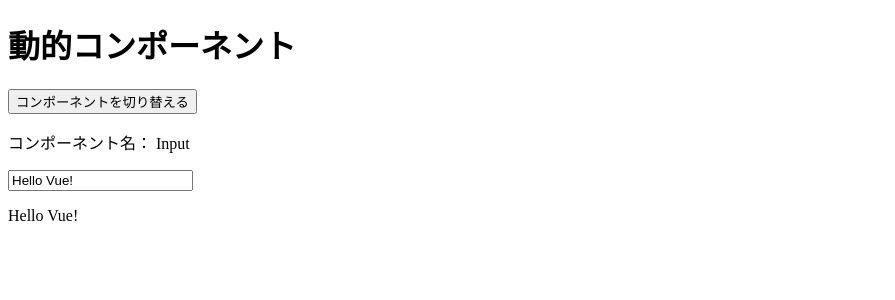
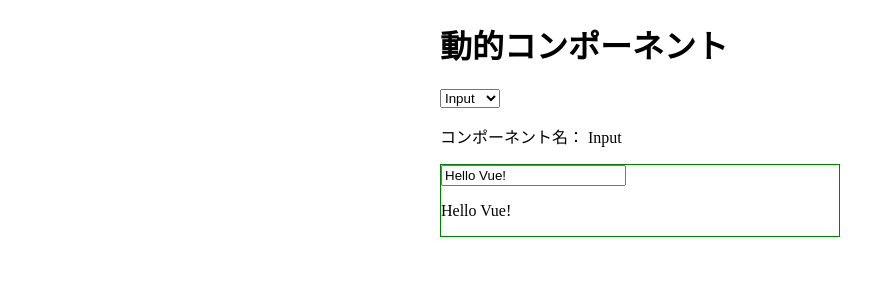
Before and after one commit to YuukiTerui/TodoAppWithVue, a Vue app in the folder todoapp/: page / in a window 1280 px wide. Shown: the top 300 px of the page, without its empty margins (0-895 px from the left). Built offline with nearby package versions, Linux system fonts and the light colour scheme.

Commit message:
動的コンポーネントを枠線で囲むよう修正

```diff
--- a/todoapp/index.html
+++ b/todoapp/index.html
@@ -7,7 +7,7 @@
     <title>Vite App</title>
   </head>
   <body>
-    <div id="app"></div>
+    <div id="app" style="width:400px; margin: 0 auto;"></div>
     <script type="module" src="/src/main.ts"></script>
   </body>
 </html>
--- a/todoapp/src/App.vue
+++ b/todoapp/src/App.vue
@@ -1,8 +1,12 @@
 <template>
   <h1>動的コンポーネント</h1>
-  <button @click="switchComp">コンポーネントを切り替える</button>
+  <select @change="switchComp">コンポーネントを切り替える
+    <option value="Input">Input</option>
+    <option value="Radio">Radio</option>
+    <option value="Select">Select</option>
+  </select>
+  <p>コンポーネント名： {{ currentCompName }}</p>
 
-  <p>コンポーネント名： {{ currentCompName }}</p>
   <keep-alive>
     <component :is="currentComp" />
   </keep-alive>
@@ -31,4 +35,8 @@ const switchComp = () => {
 </script>
 
 
-<style scoped></style>
+<style scoped>
+.dynamic-component {
+  border: green 1px solid;
+}
+</style>
--- a/todoapp/src/components/BaseInput.vue
+++ b/todoapp/src/components/BaseInput.vue
@@ -1,6 +1,8 @@
 <template>
-    <input type="text" v-model="inputValue">
-    <p>{{ inputValue }}</p>
+    <div class="dynamic-component">
+        <input type="text" v-model="inputValue">
+        <p>{{ inputValue }}</p>
+    </div>
 </template>
 
 
@@ -11,6 +13,4 @@ const inputValue = ref("Hello Vue!");
 </script>
 
 
-<style scoped>
-
-</style>
+<style scoped></style>
--- a/todoapp/src/components/BaseRadio.vue
+++ b/todoapp/src/components/BaseRadio.vue
@@ -1,4 +1,5 @@
 <template>
+    <div class="dynamic-component">
         <label>
             <input type="radio" name="memberType" value="1" v-model="memberType" />
             通常会員
@@ -13,6 +14,7 @@
         </label>
         <br>
         <p>選択されたラジオボタン: {{ memberType }}</p>
+    </div>
 </template>
 
 
@@ -23,5 +25,4 @@ const memberType = ref(1);
 </script>
 
 
-<style scoped>
-</style>
+<style scoped></style>
--- a/todoapp/src/components/BaseSelect.vue
+++ b/todoapp/src/components/BaseSelect.vue
@@ -1,4 +1,5 @@
 <template>
+    <div class="dynamic-component">
         <select v-model="memberTypeSelect">
             <option value="1">通常会員</option>
             <option value="2">有料会員</option>
@@ -6,6 +7,7 @@
         </select>
         <br>
         <p>選択されたリスト: {{ memberTypeSelect }}</p>
+    </div>
 </template>
 
 
@@ -16,5 +18,4 @@ const memberTypeSelect = ref(1);
 </script>
 
 
-<style scoped>
-</style>
+<style scoped></style>
```
Lines whose indentation alone changed are shown as unchanged.
